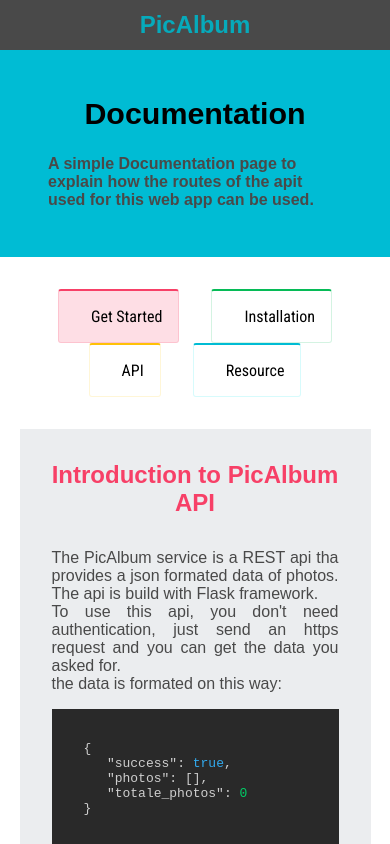
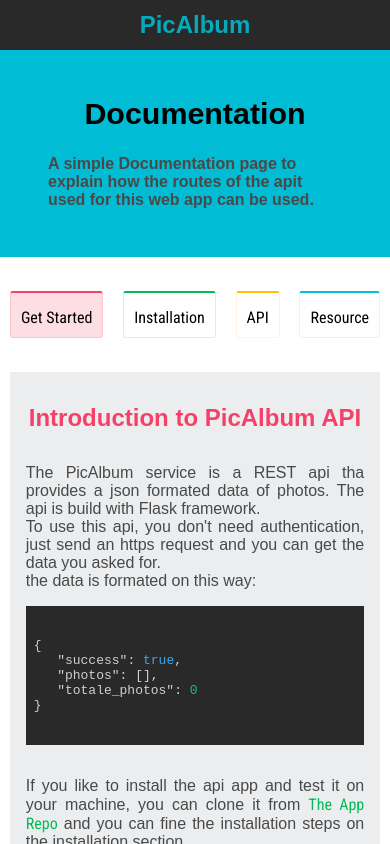
Before and after one commit to LahoucineABOULHASSAN/VueJS_Pic_Album, a Vue app: page /documentation in a window 390 px wide. Shown: the top 844 px of the page. Built offline with nearby package versions, Linux system fonts and the light colour scheme; some icons are missing; a web font is replaced by a local one.

Commit message:
update nav

```diff
--- a/src/App.vue
+++ b/src/App.vue
@@ -152,5 +152,10 @@
   .grid-4 {
     grid-template-columns: 1fr;
   }
+  .about,
+  .contact,
+  .infos {
+    padding: 1rem;
+  }
 }
 </style>
--- a/src/components/Nav.vue
+++ b/src/components/Nav.vue
@@ -7,14 +7,18 @@
       <span>PicAlbum</span>
     </div>
     <div class="menu">
-      <router-link class="nav-link" to="/" @click="() => scrollTo('#photos')"
+      <router-link class="nav-link" to="/" @click="displayMenu"
         >Photos</router-link
       >
-      <router-link class="nav-link" to="/documentation"
+      <router-link class="nav-link" to="/documentation" @click="displayMenu"
         >Documentation</router-link
       >
-      <router-link class="nav-link" to="/about">About</router-link>
-      <router-link class="nav-link" to="/contact">Contact</router-link>
+      <router-link class="nav-link" to="/about" @click="displayMenu"
+        >About</router-link
+      >
+      <router-link class="nav-link" to="/contact" @click="displayMenu"
+        >Contact</router-link
+      >
     </div>
   </nav>
 </template>
@@ -51,7 +55,7 @@
 .nav-link {
   color: var(--light);
 }
-.nav-link:hover {
+.nav-link:not(.nav-link.nav-logo):hover {
   background: var(--secondary);
 }
 .nav-link.router-link-active {
--- a/src/utilities/nav.js
+++ b/src/utilities/nav.js
@@ -7,8 +7,10 @@
 };
 export const scrollTo = (elem) => {
   const sticky = document.querySelector(elem).offsetTop;
-  document.body.scrollTop = sticky; // For Safari
-  document.documentElement.scrollTop = sticky;
+  if (sticky) {
+    document.body.scrollTop = sticky; // For Safari
+    document.documentElement.scrollTop = sticky;
+  }
 };
 export const isActive = (event) => {
   const navLinks = document.querySelectorAll(".about-tag");
--- a/src/views/About.vue
+++ b/src/views/About.vue
@@ -204,4 +204,22 @@
   line-height: 1.6;
   padding: 0 1rem;
 }
+@media screen and (max-width: 640px) {
+  .about-section .about-me {
+    grid-template-columns: 1fr;
+  }
+  .about-me > ul {
+    flex-direction: row;
+    margin: 0.5rem auto;
+  }
+  .about-me img.right,
+  .about-me img.left,
+  .about-me article img,
+  .about-me article img {
+    margin: 0.5rem 0;
+    float: none;
+    width: 100%;
+    max-width: unset;
+  }
+}
 </style>
--- a/src/views/Documentation.vue
+++ b/src/views/Documentation.vue
@@ -107,4 +107,13 @@
 .doc-info:nth-of-type(2n + 4) > h4 {
   color: var(--red);
 }
+@media screen and (max-width: 640px) {
+  .doc {
+    width: 95%;
+    padding: 2rem 1rem;
+  }
+  .doc-info {
+    padding: 1.5rem 0.8rem;
+  }
+}
 </style>
--- a/src/views/documentation/DocJSON.vue
+++ b/src/views/documentation/DocJSON.vue
@@ -34,4 +34,9 @@
 pre code {
   width: 100%;
 }
+@media screen and (max-width: 640px) {
+  pre {
+    padding: 2rem 0.5rem;
+  }
+}
 </style>
--- a/src/views/documentation/DocNav.vue
+++ b/src/views/documentation/DocNav.vue
@@ -120,4 +120,22 @@
 .doc-nav li:nth-of-type(2n + 4) i.icon {
   color: var(--primaryLight);
 }
+@media screen and (max-width: 640px) {
+  .doc-nav {
+    width: 100%;
+    justify-content: space-around;
+  }
+  .doc-nav li {
+    display: flex;
+    align-items: center;
+    flex-direction: column;
+    justify-content: space-around;
+    padding: 10px;
+    margin: 2px;
+  }
+  .doc-nav li > i.icon {
+    margin: 0;
+    margin-bottom: 5px;
+  }
+}
 </style>
--- a/src/views/documentation/DocResources.vue
+++ b/src/views/documentation/DocResources.vue
@@ -58,4 +58,14 @@
   background: var(--primaryLighter);
   box-shadow: 0 5px 10px rgb(0 0 0 / 15%);
 }
+@media screen and (max-width: 640px) {
+  .doc-res .grid-4 {
+    grid-template-columns: 1fr 1fr;
+  }
+}
+@media screen and (max-width: 340px) {
+  .doc-res .grid-4 {
+    grid-template-columns: 1fr;
+  }
+}
 </style>
```
